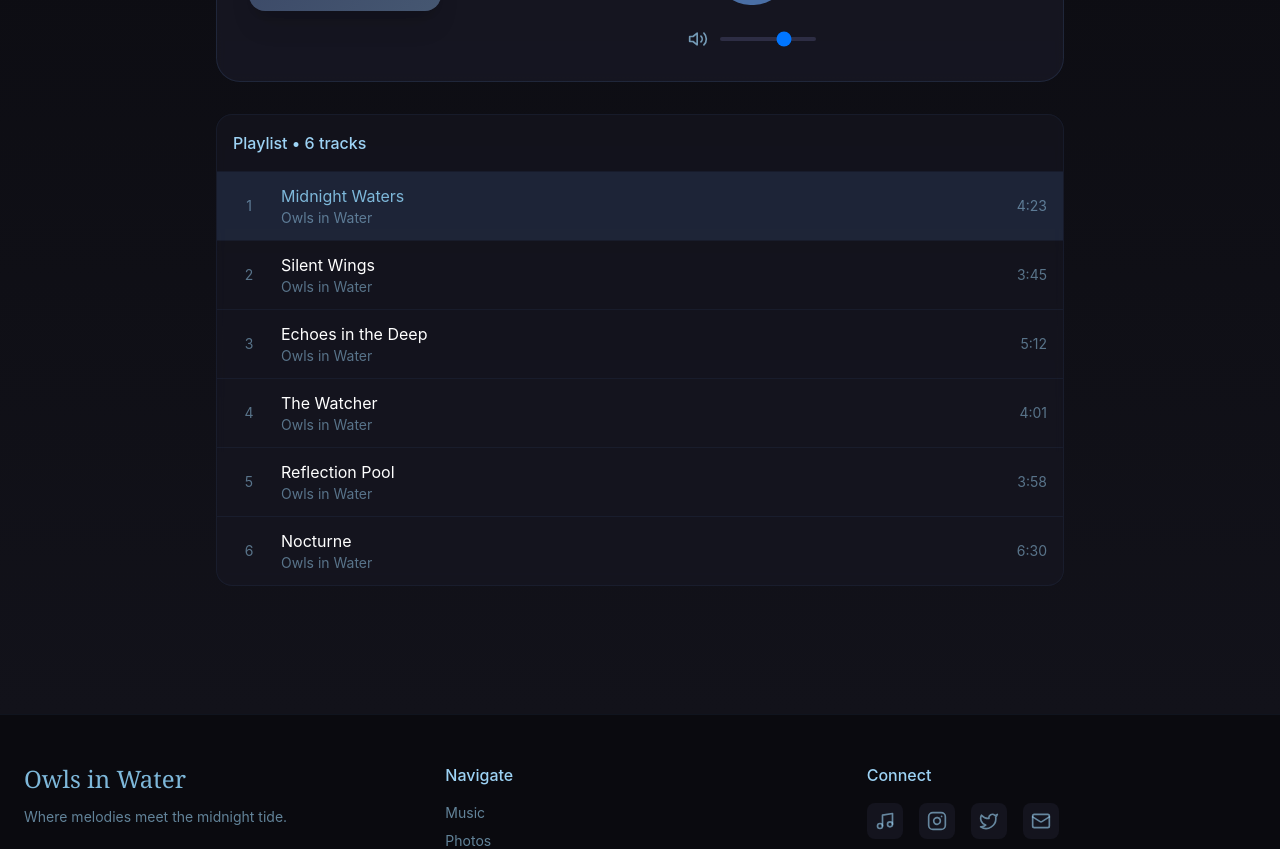
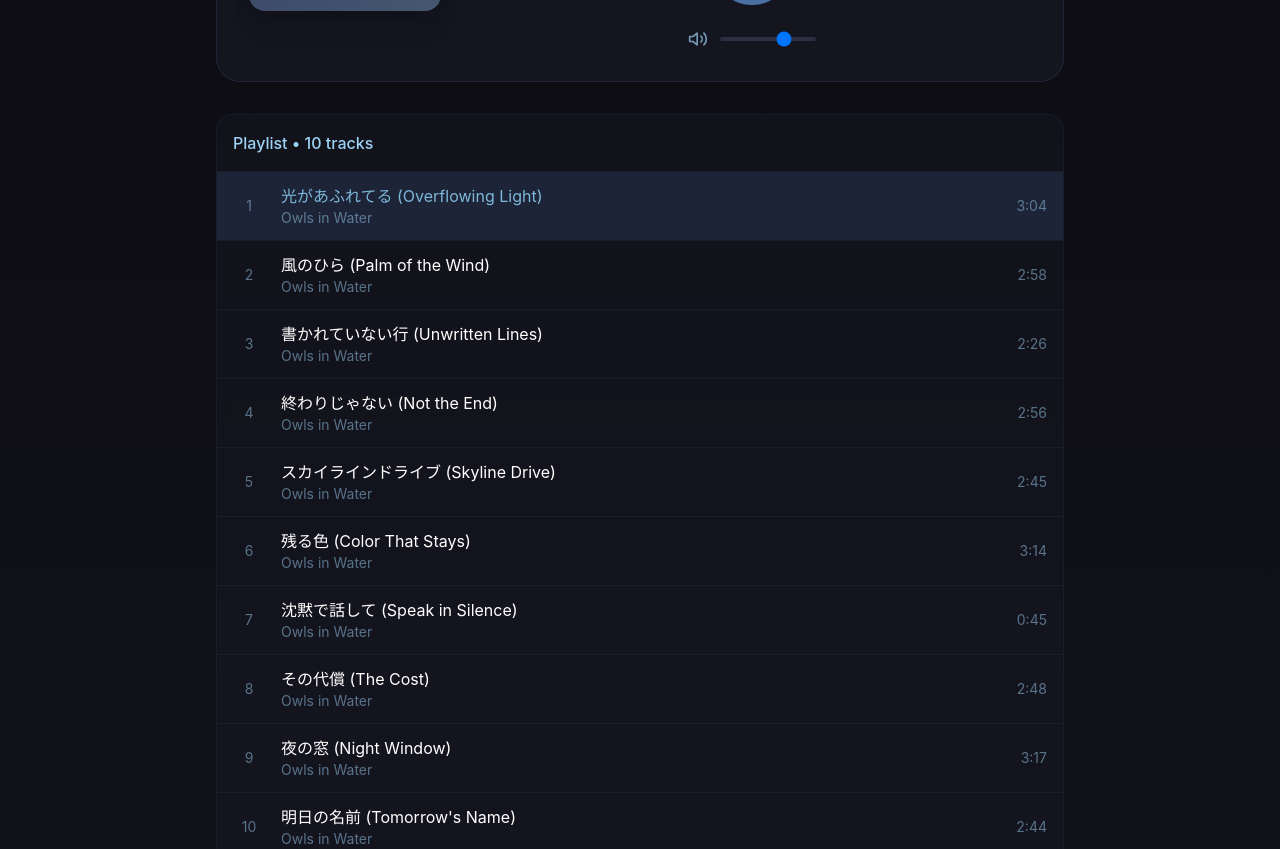
Before and after one commit to Kalel8474/owls-in-water-site, a Next.js app: page /music in a window 1280 px wide. Shown: the part 460-1309 px from the top of the page. Built offline with nearby package versions, Linux system fonts and the light colour scheme.

Commit message:
Update track list with real songs

```diff
--- a/src/data/tracks.ts
+++ b/src/data/tracks.ts
@@ -7,54 +7,85 @@ export interface Track {
   album?: string
 }
 
-// Update these with your actual S3 URLs and track info
 export const tracks: Track[] = [
   {
     id: '1',
-    title: 'Midnight Waters',
+    title: '光があふれてる (Overflowing Light)',
     artist: 'Owls in Water',
-    duration: '4:23',
-    src: 'https://owlsinwater-media.s3.us-east-2.amazonaws.com/audio/track-01.mp3',
-    album: 'First Light'
+    duration: '3:04',
+    src: 'https://owlsinwater-media.s3.us-east-2.amazonaws.com/audio/Track%201%20-%20%E5%85%89%E3%81%8C%E3%81%82%E3%81%B5%E3%82%8C%E3%81%A6%E3%82%8B%20-%20Overflowing%20Light.mp3',
+    album: 'スカイラインドライブ'
   },
   {
     id: '2',
-    title: 'Silent Wings',
+    title: '風のひら (Palm of the Wind)',
     artist: 'Owls in Water',
-    duration: '3:45',
-    src: 'https://owlsinwater-media.s3.us-east-2.amazonaws.com/audio/track-02.mp3',
-    album: 'First Light'
+    duration: '2:58',
+    src: 'https://owlsinwater-media.s3.us-east-2.amazonaws.com/audio/Track%202%20-%20%E9%A2%A8%E3%81%AE%E3%81%B2%E3%82%89%20-%20Palm%20of%20the%20Wind.mp3',
+    album: 'スカイラインドライブ'
   },
   {
     id: '3',
-    title: 'Echoes in the Deep',
+    title: '書かれていない行 (Unwritten Lines)',
     artist: 'Owls in Water',
-    duration: '5:12',
-    src: 'https://owlsinwater-media.s3.us-east-2.amazonaws.com/audio/track-03.mp3',
-    album: 'First Light'
+    duration: '2:26',
+    src: 'https://owlsinwater-media.s3.us-east-2.amazonaws.com/audio/Track%203%20-%20%E6%9B%B8%E3%81%8B%E3%82%8C%E3%81%A6%E3%81%84%E3%81%AA%E3%81%84%E8%A1%8C%20-%20Unwritten%20Lines.mp3',
+    album: 'スカイラインドライブ'
   },
   {
     id: '4',
-    title: 'The Watcher',
+    title: '終わりじゃない (Not the End)',
     artist: 'Owls in Water',
-    duration: '4:01',
-    src: 'https://owlsinwater-media.s3.us-east-2.amazonaws.com/audio/track-04.mp3',
-    album: 'First Light'
+    duration: '2:56',
+    src: 'https://owlsinwater-media.s3.us-east-2.amazonaws.com/audio/Track%204%20-%20%E7%B5%82%E3%82%8F%E3%82%8A%E3%81%98%E3%82%83%E3%81%AA%E3%81%84%20-%20Not%20the%20End.mp3',
+    album: 'スカイラインドライブ'
   },
   {
     id: '5',
-    title: 'Reflection Pool',
+    title: 'スカイラインドライブ (Skyline Drive)',
     artist: 'Owls in Water',
-    duration: '3:58',
-    src: 'https://owlsinwater-media.s3.us-east-2.amazonaws.com/audio/track-05.mp3',
-    album: 'First Light'
+    duration: '2:45',
+    src: 'https://owlsinwater-media.s3.us-east-2.amazonaws.com/audio/Track%205%20-%20%E3%82%B9%E3%82%AB%E3%82%A4%E3%83%A9%E3%82%A4%E3%83%B3%E3%83%89%E3%83%A9%E3%82%A4%E3%83%96%20-%20Skyline%20Drive.mp3',
+    album: 'スカイラインドライブ'
   },
   {
     id: '6',
-    title: 'Nocturne',
+    title: '残る色 (Color That Stays)',
     artist: 'Owls in Water',
-    duration: '6:30',
-    src: 'https://owlsinwater-media.s3.us-east-2.amazonaws.com/audio/track-06.mp3',
-    album: 'First Light'
+    duration: '3:14',
+    src: 'https://owlsinwater-media.s3.us-east-2.amazonaws.com/audio/Track%206%20-%20%E6%AE%8B%E3%82%8B%E8%89%B2%20-%20Color%20That%20Stays.mp3',
+    album: 'スカイラインドライブ'
+  },
+  {
+    id: '7',
+    title: '沈黙で話して (Speak in Silence)',
+    artist: 'Owls in Water',
+    duration: '0:45',
+    src: 'https://owlsinwater-media.s3.us-east-2.amazonaws.com/audio/Track%207%20-%20%E6%B2%88%E9%BB%99%E3%81%A7%E8%A9%B1%E3%81%97%E3%81%A6%20-%20Speak%20in%20Silence.mp3',
+    album: 'スカイラインドライブ'
+  },
+  {
+    id: '8',
+    title: 'その代償 (The Cost)',
+    artist: 'Owls in Water',
+    duration: '2:48',
+    src: 'https://owlsinwater-media.s3.us-east-2.amazonaws.com/audio/Track%208%20-%20%E3%81%9D%E3%81%AE%E4%BB%A3%E5%84%9F%20-%20The%20Cost.mp3',
+    album: 'スカイラインドライブ'
+  },
+  {
+    id: '9',
+    title: '夜の窓 (Night Window)',
+    artist: 'Owls in Water',
+    duration: '3:17',
+    src: 'https://owlsinwater-media.s3.us-east-2.amazonaws.com/audio/Track%209%20-%20%E5%A4%9C%E3%81%AE%E7%AA%93%20-%20Night%20Window.mp3',
+    album: 'スカイラインドライブ'
+  },
+  {
+    id: '10',
+    title: '明日の名前 (Tomorrow\'s Name)',
+    artist: 'Owls in Water',
+    duration: '2:44',
+    src: 'https://owlsinwater-media.s3.us-east-2.amazonaws.com/audio/Track%2010%20-%20%E6%98%8E%E6%97%A5%E3%81%AE%E5%90%8D%E5%89%8D%20-%20Tomorrow%27s%20Name.mp3',
+    album: 'スカイラインドライブ'
   },
 ]
```
Also changed, not shown: bucket-policy.json (added, +12 -0 lines).
